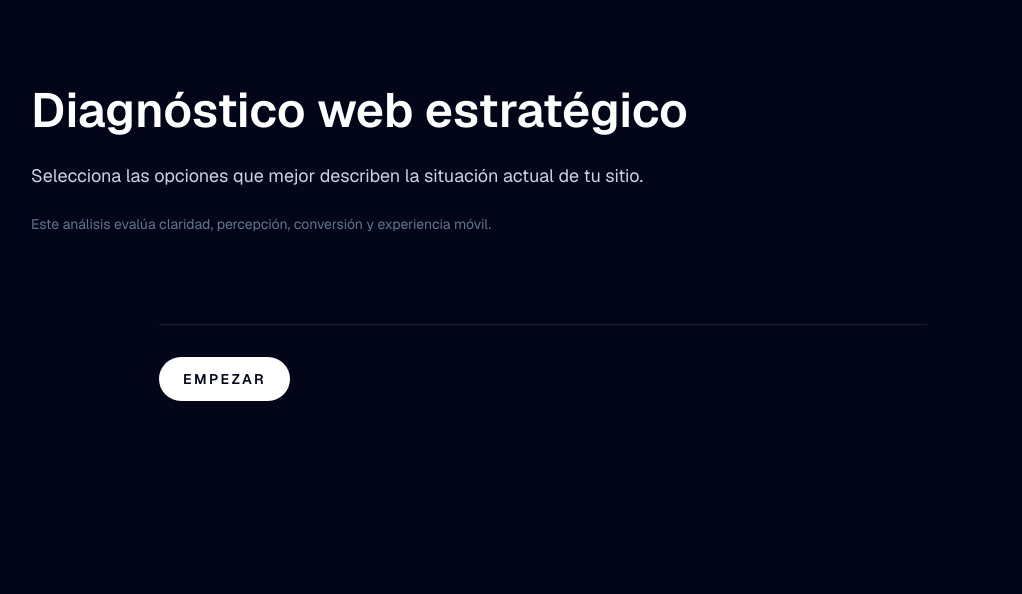
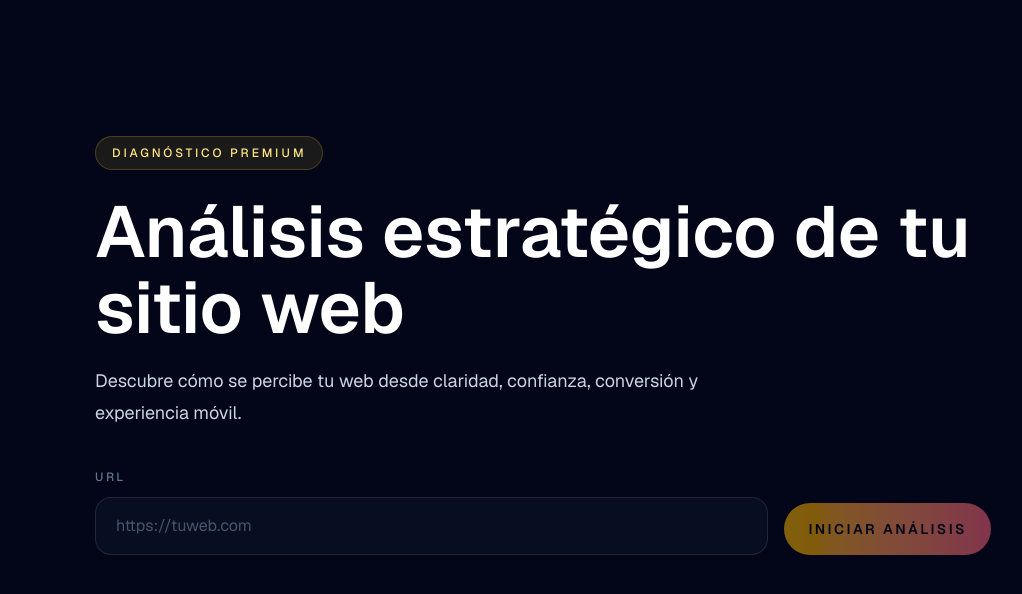
Before and after one commit to camperchargepoint-ship-it/web-perception-report, a Next.js app: page / in a window 1280 px wide. Shown: the top 594 px of the page, without its empty margins (97-1119 px from the left). Built offline with nearby package versions, Linux system fonts and the light colour scheme.

Commit message:
refine hero section and streamline onboarding flow

```diff
--- a/src/app/page.tsx
+++ b/src/app/page.tsx
@@ -163,7 +163,6 @@ const getHostnameFromUrl = (value: string) => {
 export default function Home() {
   const [stage, setStage] = useState<
     | "hero"
-    | "url"
     | "questions"
     | "loading"
     | "email"
@@ -197,9 +196,7 @@ export default function Home() {
   const stageTitle = useMemo(() => {
     switch (stage) {
       case "hero":
-        return "Diagnóstico web estratégico";
-      case "url":
-        return "Comienza con la página que deseas fortalecer.";
+        return "Análisis estratégico de tu sitio web";
       case "questions":
         return questionSteps[currentQuestion].question;
       case "loading":
@@ -219,10 +216,12 @@ export default function Home() {
     return undefined;
   }, [stage]);
 
-  const handleStart = () => setStage("url");
+  const handleHeroSubmit = (event: FormEvent<HTMLFormElement>) => {
+    event.preventDefault();
 
-  const handleUrlNext = () => {
     const trimmedSiteUrl = siteUrl.trim();
+
+    if (!trimmedSiteUrl) return;
 
     setAnswers((prev) => ({
       ...prev,
@@ -337,46 +336,41 @@ export default function Home() {
   };
 
   const renderHero = () => (
-    <div className="mx-auto flex w-full max-w-3xl flex-col items-start gap-8 py-6 sm:py-10">
-      <div className="h-px w-full bg-white/10" />
-      <div className="flex flex-col gap-4 sm:flex-row sm:items-center">
-        <button
-          type="button"
-          onClick={handleStart}
-          className="inline-flex items-center justify-center rounded-full bg-white px-6 py-3 text-sm font-semibold uppercase tracking-[0.18em] text-slate-950 transition duration-300 hover:-translate-y-0.5 hover:bg-amber-200"
-        >
-          Empezar
-        </button>
+    <section className="mx-auto flex min-h-[62vh] w-full max-w-4xl flex-col justify-center gap-10 py-8 sm:py-14">
+      <div className="space-y-6">
+        <span className="inline-flex items-center rounded-full border border-amber-300/20 bg-amber-300/10 px-4 py-2 text-xs font-medium uppercase tracking-[0.24em] text-amber-200">
+          Diagnóstico premium
+        </span>
+        <div className="space-y-5">
+          <h1 className="max-w-4xl text-5xl font-semibold leading-[1.05] text-white sm:text-6xl lg:text-7xl">
+            Análisis estratégico de tu sitio web
+          </h1>
+          <p className="max-w-2xl text-base leading-8 text-slate-300 sm:text-lg">
+            Descubre cómo se percibe tu web desde claridad, confianza, conversión y experiencia móvil.
+          </p>
         </div>
       </div>
-  );
 
-  const renderUrlScreen = () => (
-    <div className="mx-auto w-full max-w-3xl py-4 sm:py-8">
-      <div className="space-y-3">
-        <p className="text-sm uppercase tracking-[0.28em] text-slate-500">Sitio web</p>
-        <h2 className="text-3xl font-semibold leading-tight text-white sm:text-4xl">Introduce la URL.</h2>
-      </div>
-      <div className="mt-10 flex flex-col gap-5 sm:flex-row sm:items-end">
-        <label className="flex-1">
-          <span className="mb-2 block text-sm font-medium uppercase tracking-[0.18em] text-slate-500">URL</span>
+      <form className="grid gap-4 sm:grid-cols-[1fr_auto] sm:items-end" onSubmit={handleHeroSubmit}>
+        <label className="block">
+          <span className="mb-3 block text-xs font-medium uppercase tracking-[0.2em] text-slate-500">URL</span>
           <input
             value={siteUrl}
             onChange={(event) => setSiteUrl(event.target.value)}
-            placeholder="https://tumarca.com"
-            className="w-full rounded-2xl border border-white/10 bg-slate-900/45 px-4 py-4 text-sm text-slate-100 outline-none transition focus:border-amber-300/70 focus:ring-2 focus:ring-amber-300/15"
+            placeholder="https://tuweb.com"
+            type="url"
+            className="w-full rounded-2xl border border-white/10 bg-slate-900/55 px-5 py-4 text-base text-slate-100 outline-none transition placeholder:text-slate-600 focus:border-amber-300/70 focus:ring-2 focus:ring-amber-300/15"
           />
         </label>
         <button
-          type="button"
-          onClick={handleUrlNext}
-          disabled={!siteUrl}
-          className="inline-flex items-center justify-center rounded-full bg-white px-6 py-4 text-sm font-semibold uppercase tracking-[0.18em] text-slate-950 transition duration-300 enabled:hover:-translate-y-0.5 enabled:hover:bg-amber-200 disabled:cursor-not-allowed disabled:opacity-50"
+          type="submit"
+          disabled={!siteUrl.trim()}
+          className="inline-flex items-center justify-center rounded-full bg-gradient-to-r from-amber-400 to-rose-400 px-6 py-4 text-sm font-semibold uppercase tracking-[0.18em] text-slate-950 transition duration-300 enabled:hover:-translate-y-0.5 enabled:hover:shadow-lg enabled:hover:shadow-amber-400/20 disabled:cursor-not-allowed disabled:opacity-50"
         >
-          Continuar
+          Iniciar análisis
         </button>
-      </div>
-    </div>
+      </form>
+    </section>
   );
 
   const renderQuestionScreen = () => {
@@ -743,6 +737,7 @@ export default function Home() {
   return (
     <main className="min-h-screen bg-slate-950 text-slate-100">
       <div className="mx-auto flex min-h-screen w-full max-w-6xl flex-col gap-12 px-6 py-12 sm:px-10 sm:py-16 lg:px-16 lg:py-20">
+        {stage !== "hero" ? (
           <div className="space-y-5">
             <h1 className="max-w-4xl text-4xl font-semibold leading-tight text-white sm:text-5xl">
               Diagnóstico web estratégico
@@ -754,10 +749,10 @@ export default function Home() {
               Este análisis evalúa claridad, percepción, conversión y experiencia móvil.
             </p>
           </div>
+        ) : null}
 
         <div key={stage} aria-label={stageTitle} className="flex-1 animate-stage-in">
           {stage === "hero" && renderHero()}
-          {stage === "url" && renderUrlScreen()}
           {stage === "questions" && renderQuestionScreen()}
           {stage === "loading" && renderLoading()}
           {stage === "email" && renderEmailGate()}
```
Lines whose indentation alone changed are shown as unchanged.
